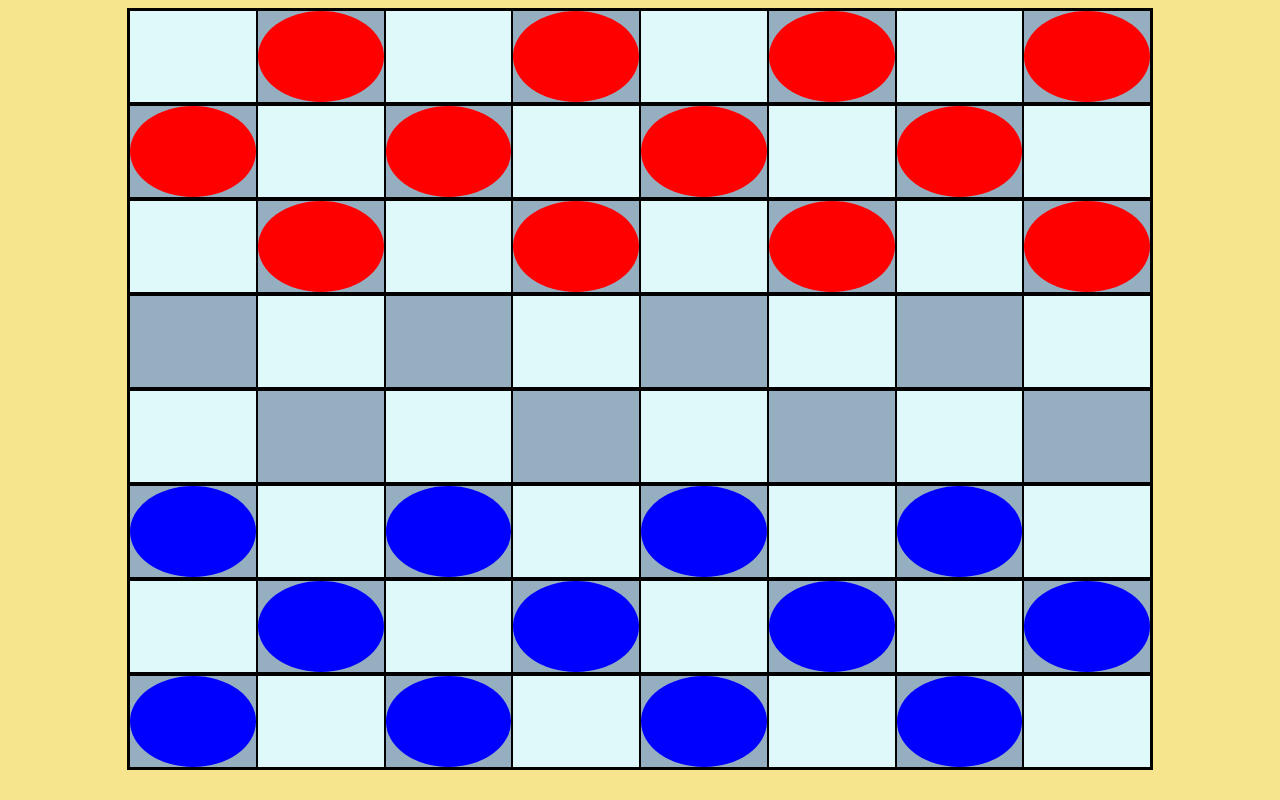
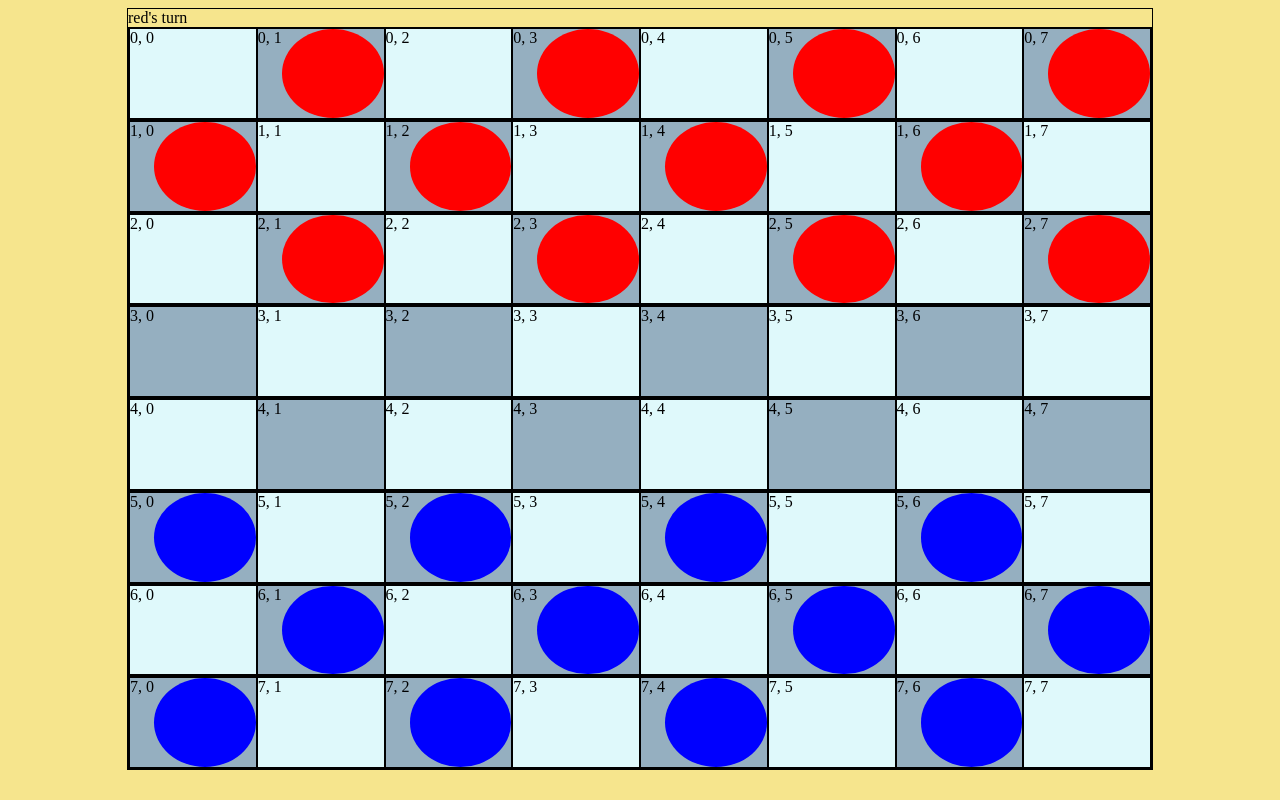
Before and after one commit to ArnonAsquira/checkers-socket, a React (Create React App) app: page / in a window 1280 px wide. Built offline with nearby package versions, Linux system fonts and the light colour scheme.

Commit message:
adding eating functionality
logic requires improvement before proceeding further

```diff
--- a/src/componentes/Board.tsx
+++ b/src/componentes/Board.tsx
@@ -1,5 +1,5 @@
 import BoardSqaure from "./BoardSquare";
-import { Location } from "../types/boardTypes";
+import { IndicatorInfo, Location } from "../types/boardTypes";
 import { useState } from "react";
 import arrayEqual from "./utils/arrayEqual";
 
@@ -30,23 +30,70 @@ const Board = () => {
   }>(initailPlayersLocations);
   const [selectedPiece, setSelectedPiece] = useState<Location | null>(null);
 
-  const indicatorLocations = ((): Location[] => {
+  const threatendPieces = (
+    indicatorLocationsProp: [Location, Location]
+  ): Location[] => {
+    return postions[turn === "red" ? "blue" : "red"].filter(
+      (position) =>
+        arrayEqual(position, indicatorLocationsProp[0]) ||
+        arrayEqual(position, indicatorLocationsProp[1])
+    );
+  };
+
+  const indicatorLocations = ((): IndicatorInfo[] => {
     if (selectedPiece === null) return [];
 
-    return postions["red"].filter((position) =>
-      arrayEqual(position, selectedPiece)
-    ).length !== 1
-      ? [
-          [selectedPiece[0] - 1, selectedPiece[1] + 1],
-          [selectedPiece[0] - 1, selectedPiece[1] - 1],
-        ]
-      : [
-          [selectedPiece[0] + 1, selectedPiece[1] + 1],
-          [selectedPiece[0] + 1, selectedPiece[1] - 1],
-        ];
+    const locations: [IndicatorInfo, IndicatorInfo] =
+      postions["red"].filter((position) => arrayEqual(position, selectedPiece))
+        .length !== 1
+        ? [
+            {
+              location: [selectedPiece[0] - 1, selectedPiece[1] + 1],
+              endangers: null,
+            },
+            {
+              location: [selectedPiece[0] - 1, selectedPiece[1] - 1],
+              endangers: null,
+            },
+          ]
+        : [
+            {
+              location: [selectedPiece[0] + 1, selectedPiece[1] + 1],
+              endangers: null,
+            },
+            {
+              location: [selectedPiece[0] + 1, selectedPiece[1] - 1],
+              endangers: null,
+            },
+          ];
+
+    const threatLocations = threatendPieces([
+      locations[0].location,
+      locations[1].location,
+    ]);
+    if (threatLocations.length > 0) {
+      threatLocations.forEach((pieceLocation) => {
+        const newLocation: Location =
+          turn === "red"
+            ? selectedPiece[1] - 1 === pieceLocation[1]
+              ? [pieceLocation[0] + 1, pieceLocation[1] - 1]
+              : [pieceLocation[0] + 1, pieceLocation[1] + 1]
+            : selectedPiece[1] - 1 === pieceLocation[1]
+            ? [pieceLocation[0] - 1, pieceLocation[1] - 1]
+            : [pieceLocation[0] - 1, pieceLocation[1] + 1];
+
+        locations.splice(
+          locations.findIndex((info) =>
+            arrayEqual(info.location, pieceLocation)
+          ),
+          1,
+          { location: newLocation, endangers: pieceLocation }
+        );
+      });
+      console.log(locations);
+    }
+    return locations;
   })();
-
-  console.log(indicatorLocations);
 
   const takeTurn = (newLocation: Location) => {
     if (selectedPiece === null) return alert("please select a piece");
@@ -55,16 +102,27 @@ const Board = () => {
         .length !== 1
     )
       return alert(`it's ${turn}'s turn`);
-    console.log(
-      postions[turn]
-        .filter((playerLocation) => !arrayEqual(playerLocation, selectedPiece))
-        .concat([newLocation])
+    const indicatorInfo: IndicatorInfo | undefined = indicatorLocations.find(
+      (info) => arrayEqual(info.location, newLocation)
     );
+
+    if (indicatorInfo && indicatorInfo.endangers) {
+      console.log(indicatorInfo.endangers);
+    }
+    const oppositeColor = turn === "red" ? "blue" : "red";
+
     setPosition((positions) => ({
       ...positions,
       [turn]: postions[turn]
         .filter((playerLocation) => !arrayEqual(playerLocation, selectedPiece))
         .concat([newLocation]),
+      [oppositeColor]:
+        indicatorInfo && indicatorInfo.endangers !== null
+          ? postions[oppositeColor].filter(
+              (playerLocation) =>
+                !arrayEqual(indicatorInfo.endangers as Location, playerLocation)
+            )
+          : postions[oppositeColor],
     }));
     setTurn((player) => (player === "red" ? "blue" : "red"));
     setSelectedPiece(null);
@@ -85,13 +143,12 @@ const Board = () => {
                 ? "blue"
                 : indicatorLocations
                     .map((indicatorLocation) =>
-                      arrayEqual(indicatorLocation, location)
+                      arrayEqual(indicatorLocation.location, location)
                     )
                     .includes(true)
                 ? "indicator"
                 : undefined
             }
-            setPosition={setPosition}
             setSelectedPiece={setSelectedPiece}
             isSelectedPiece={
               selectedPiece === null
@@ -105,7 +162,12 @@ const Board = () => {
     );
   }
 
-  return <div id="board">{rows.map((row) => row)}</div>;
+  return (
+    <div id="board">
+      {`${turn}'s turn`}
+      {rows.map((row) => row)}
+    </div>
+  );
 };
 
 export default Board;
--- a/src/componentes/BoardSquare.tsx
+++ b/src/componentes/BoardSquare.tsx
@@ -7,7 +7,6 @@ interface BoardSqaureProps {
   location: Location;
   color: "light" | "dark";
   player: "red" | "blue" | "indicator" | undefined;
-  setPosition: Dispatch<{ red: Location[]; blue: Location[] }>;
   setSelectedPiece: Dispatch<React.SetStateAction<Location | null>>;
   isSelectedPiece: boolean;
   takeTurn: (newLocation: Location) => void;
@@ -17,7 +16,6 @@ const BoardSqaure = ({
   location,
   color,
   player,
-  setPosition,
   setSelectedPiece,
   isSelectedPiece,
   takeTurn,
@@ -28,7 +26,7 @@ const BoardSqaure = ({
 
   return (
     <div className={color}>
-      {/* {location[0]}, {location[1]} */}
+      {location[0]}, {location[1]}
       {player ? (
         player === "indicator" ? (
           <PossibleMoveIndicator location={location} handleClick={takeTurn} />
```
Also changed, not shown: src/types/boardTypes.ts (+6 -1 lines).
